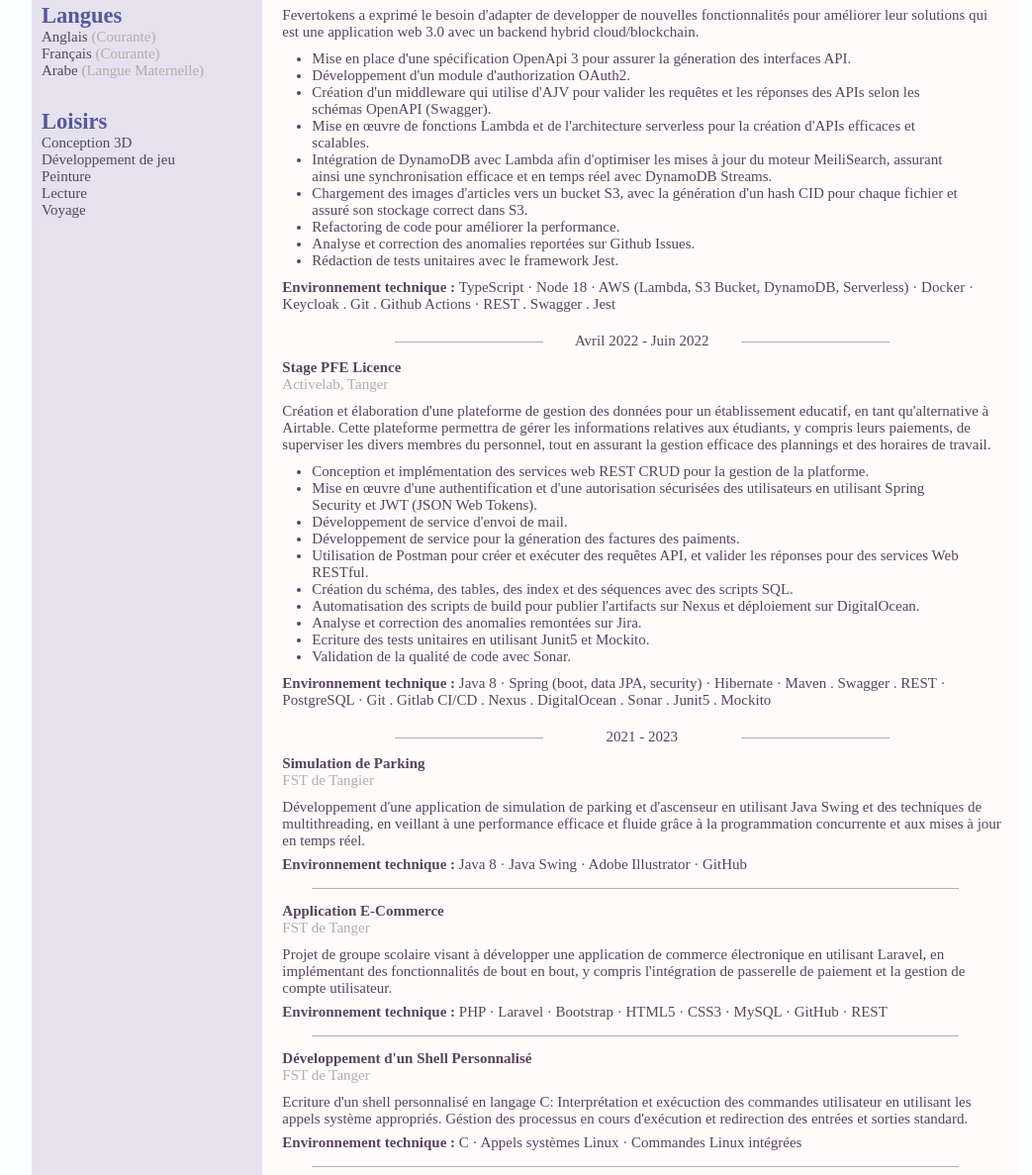
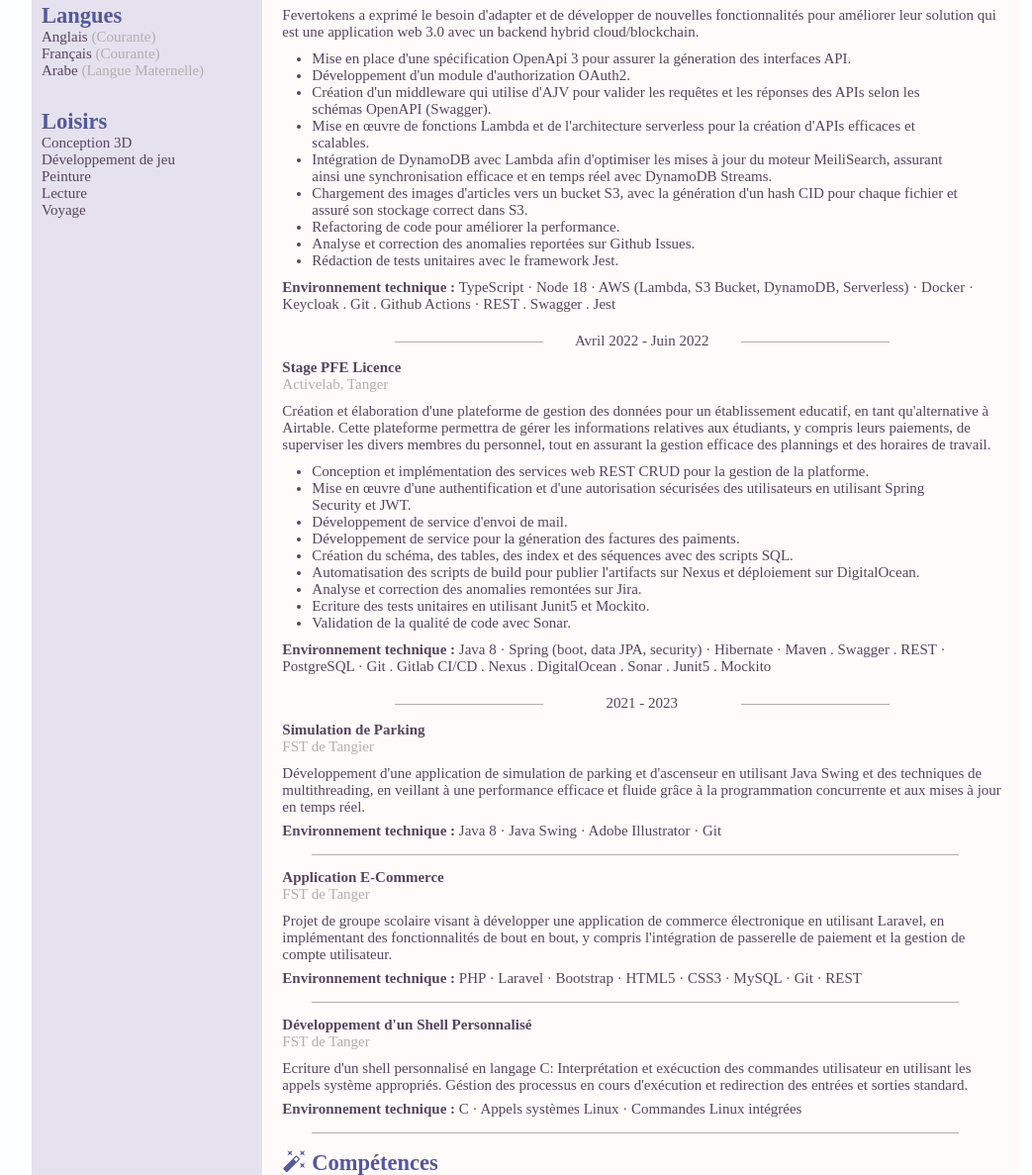
Before and after one commit to taflur/CV, a plain HTML site: page index.html in a window 1280 px wide. Shown: the part 433-1620 px from the top of the page at 99% size, without its empty margins (108-1151 px from the left). Drawn offline with Linux system fonts and the light colour scheme.

Commit message:
changes agaain

```diff
--- a/index.html
+++ b/index.html
@@ -66,7 +66,7 @@
 				<div class="Dates">Juin 2023 - Aout 2023</div>
 					<b>Stage PFA Master</b>
                     <div class="Place">FeverTokens, Casablanca</div>
-					<div>Fevertokens a exprimé le besoin d'adapter de developper de nouvelles fonctionnalités pour améliorer leur solutions
+					<div>Fevertokens a exprimé le besoin d'adapter et de développer de nouvelles fonctionnalités pour améliorer leur solution
 						qui est une application web 3.0 avec un backend hybrid cloud/blockchain.</div>
 					<ul>
 						<li>Mise en place d'une spécification OpenApi 3 pour assurer la géneration des interfaces API.</li>
@@ -95,11 +95,9 @@
 					<ul>
 						<li>Conception et implémentation des services web REST CRUD pour la gestion de la platforme.</li>
 						<li>Mise en œuvre d'une authentification et d'une autorisation sécurisées des utilisateurs en utilisant
-							Spring Security et JWT (JSON Web Tokens).</li>
+							Spring Security et JWT.</li>
 						<li>Développement de service d'envoi de mail.</li>
 						<li>Développement de service pour la géneration des factures des paiments.</li>
-						<li>Utilisation de Postman pour créer et exécuter des requêtes API,
-							et valider les réponses pour des services Web RESTful.</li>
 						<li>Création du schéma, des tables, des index et des séquences avec des scripts SQL.</li>
 						<li>Automatisation des scripts de build pour publier l'artifacts sur Nexus et déploiement sur DigitalOcean.</li>
 						<li>Analyse et correction des anomalies remontées sur Jira.</li>
@@ -115,14 +113,14 @@
 						et des techniques de multithreading, en veillant à une performance efficace et fluide grâce à la programmation
 						concurrente et aux mises à jour en temps réel.</div>
 						<div class="env"><b>Environnement technique : </b>
-					Java 8 · Java Swing · Adobe Illustrator · GitHub</div>
+					Java 8 · Java Swing · Adobe Illustrator · Git</div>
 					<div class="bar"></div>
 					<b>Application E-Commerce</b>
                     <div class="Place">FST de Tanger</div>
 					<div>Projet de groupe scolaire visant à développer une application de commerce électronique en utilisant Laravel,
 						en implémentant des fonctionnalités de bout en bout, y compris l'intégration de passerelle de paiement et la gestion de compte utilisateur.</div>
 						<div class="env"><b>Environnement technique : </b>
-					PHP · Laravel · Bootstrap · HTML5 · CSS3 · MySQL · GitHub · REST<br>
+					PHP · Laravel · Bootstrap · HTML5 · CSS3 · MySQL · Git · REST<br>
 					<div class="bar"></div>
 				<b>Développement d'un Shell Personnalisé</b>
                     <div class="Place">FST de Tanger</div>
```
